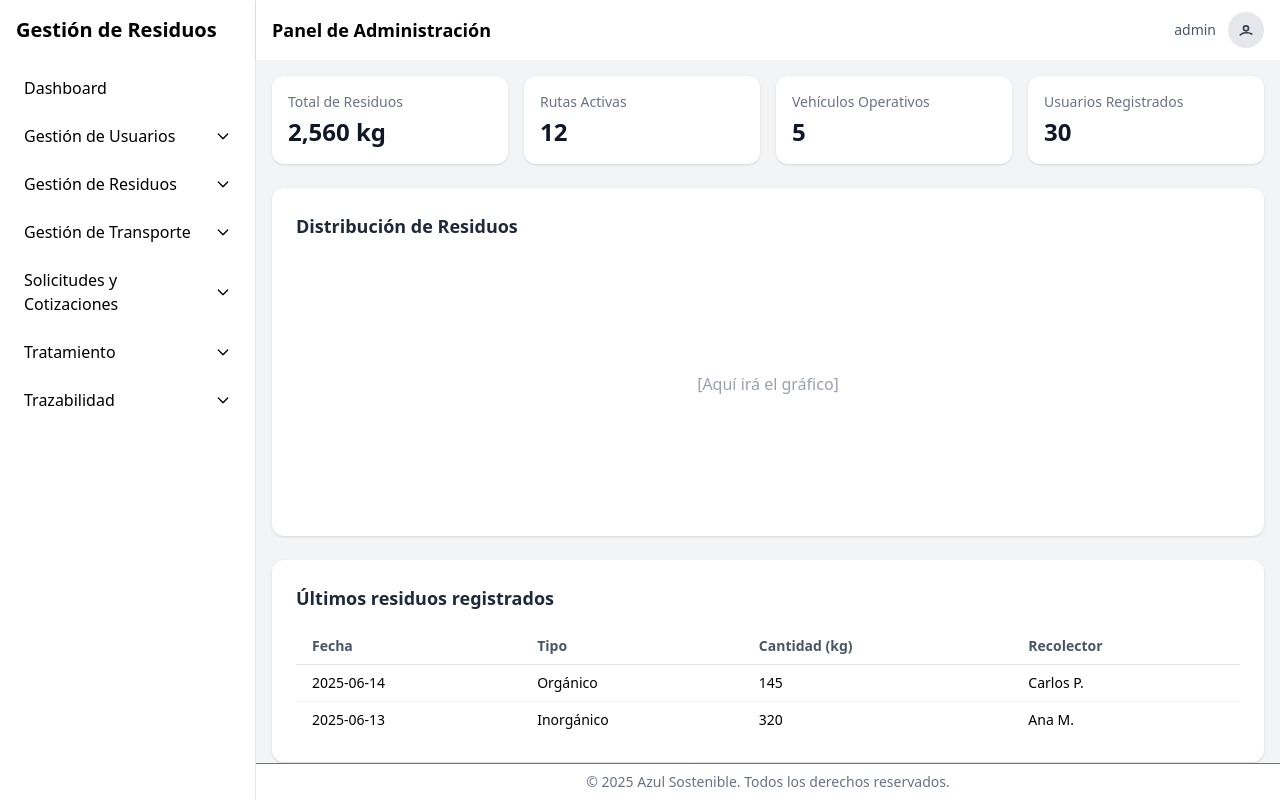
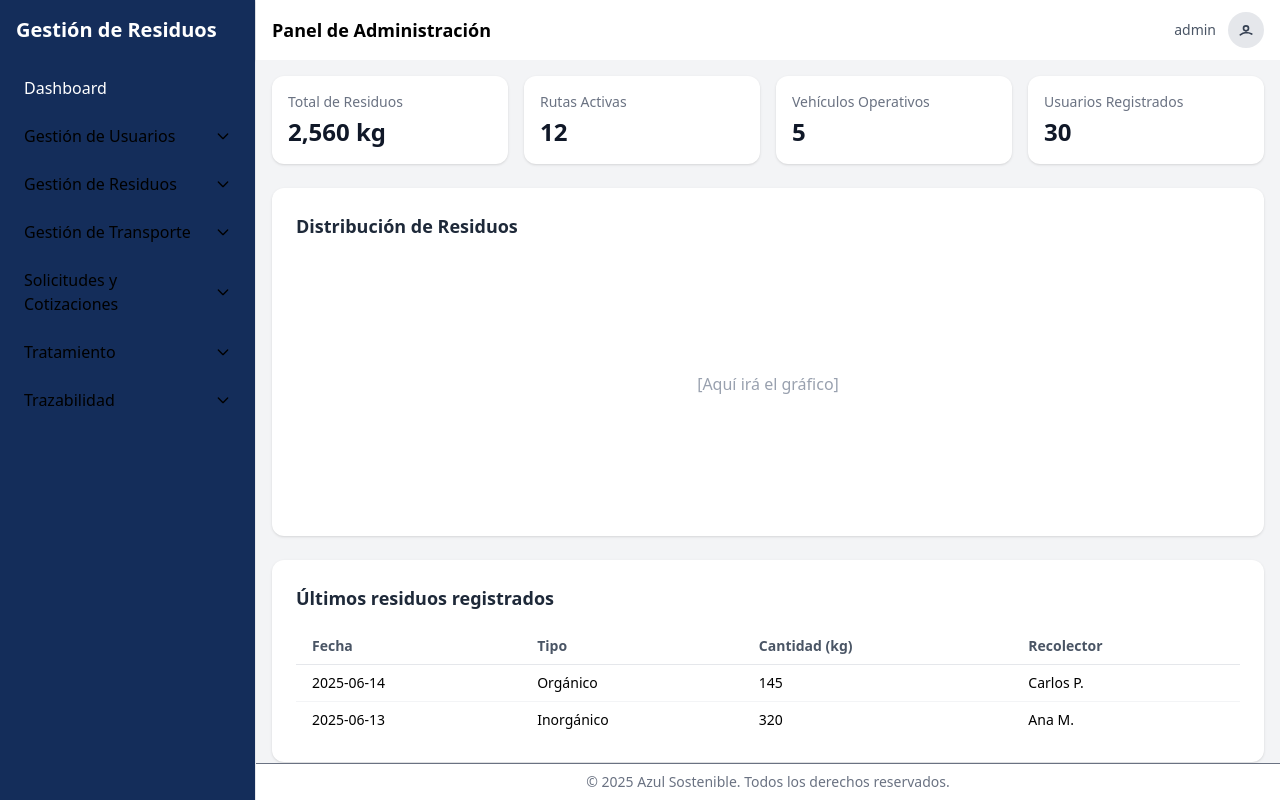
Before and after one commit to betoab728/azul-frontend, an Angular app: page /dashboard/home in a window 1280 px wide. Built offline with nearby package versions, Linux system fonts and the light colour scheme.

Commit message:
estructura menu y submenu con estilo desplegable

```diff
--- a/src/app/presentation/layouts/dashboard-layout/sidebar/sidebar.html
+++ b/src/app/presentation/layouts/dashboard-layout/sidebar/sidebar.html
@@ -1,10 +1,10 @@
-<nav class="w-64 bg-white border-r border-gray-200 p-4 shadow-md h-screen overflow-y-auto">
-  <h2 class="text-xl font-bold mb-6">Gestión de Residuos</h2>
+<nav class="w-64 bg-[#142D5A] border-r border-gray-200 p-4 shadow-md h-screen overflow-y-auto">
+  <h2 class="text-xl font-bold mb-6 text-white">Gestión de Residuos</h2>
   <ul class="space-y-2">
 
     <!-- Dashboard -->
     <li>
-      <a routerLink="/dashboard" class="block p-2 rounded hover:bg-gray-100">
+      <a routerLink="/dashboard" class="block p-2 rounded hover:bg-gray-100 text-white">
         Dashboard
       </a>
     </li>
```
